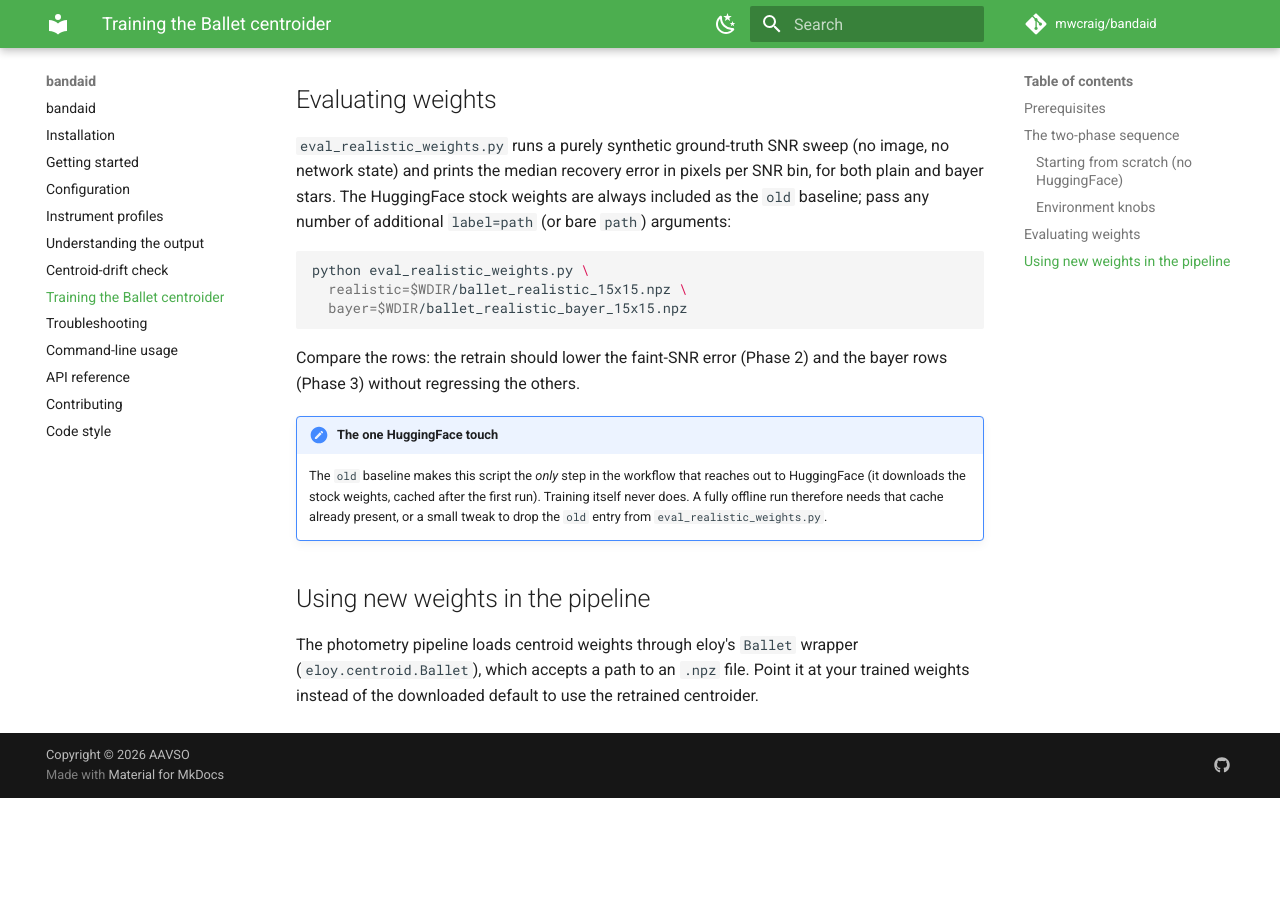
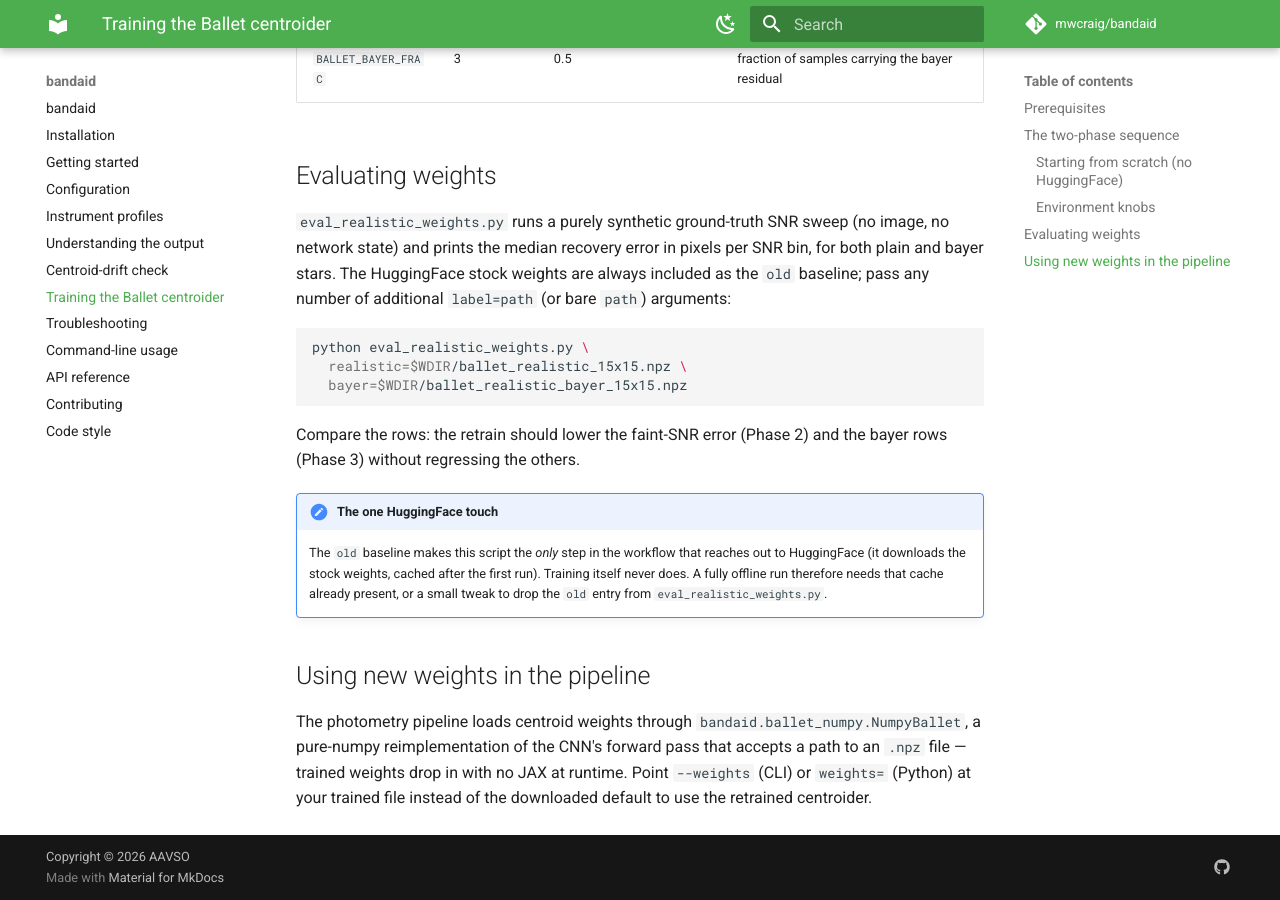
Before and after one commit to mwcraig/bandaid, an MkDocs documentation site: the page built from docs/training_the_ballet_centroider.md, in a window 1280 px wide and 900 px high, scrolled down 2584 px. Built offline with MkDocs 1.6.1 and Material for MkDocs 9.7.7, drawn with Linux system fonts in a browser that asks for light colours; comment, search, counter and statistics services are not loaded; before the commit the page ends 3382 px from its top, so only the background shows below that; some of the changed text lies outside the part shown.

Commit message:
Document numpy Ballet inference
Co-Authored-By: Claude Fable 5 <noreply@anthropic.com>
Claude-Session: https://claude.ai/code/session_015dW9t1hw4CaMgTkeGqTi8a

````diff
--- a/docs/training_the_ballet_centroider.md
+++ b/docs/training_the_ballet_centroider.md
@@ -27,7 +27,9 @@ The synthetic-data generator and the training utilities live in
 
 The training scripts need JAX/Flax/Optax (declared as the optional `train` extra) and a
 working `eloy` install — they build on eloy's base `Moffat2D`, `CNN`, and jitted
-train/eval steps:
+train/eval steps. This extra is the **only** place bandaid needs JAX: inference in the
+photometry pipeline runs as a pure-numpy forward pass (`bandaid.ballet_numpy.NumpyBallet`),
+so a regular install carries no JAX/Flax at all:
 
 ```bash
 pip install -e ".[train]"
@@ -130,6 +132,8 @@ rows (Phase 3) without regressing the others.
 
 ## Using new weights in the pipeline
 
-The photometry pipeline loads centroid weights through eloy's `Ballet` wrapper
-(`eloy.centroid.Ballet`), which accepts a path to an `.npz` file. Point it at your trained
-weights instead of the downloaded default to use the retrained centroider.
+The photometry pipeline loads centroid weights through `bandaid.ballet_numpy.NumpyBallet`,
+a pure-numpy reimplementation of the CNN's forward pass that accepts a path to an `.npz`
+file — trained weights drop in with no JAX at runtime. Point `--weights` (CLI) or
+`weights=` (Python) at your trained file instead of the downloaded default to use the
+retrained centroider.
````
Also changed, not shown: CHANGELOG.md (+11 -0 lines), docs/getting_started.md (+2 -1 lines), documentation_outline.md (+4 -3 lines).
